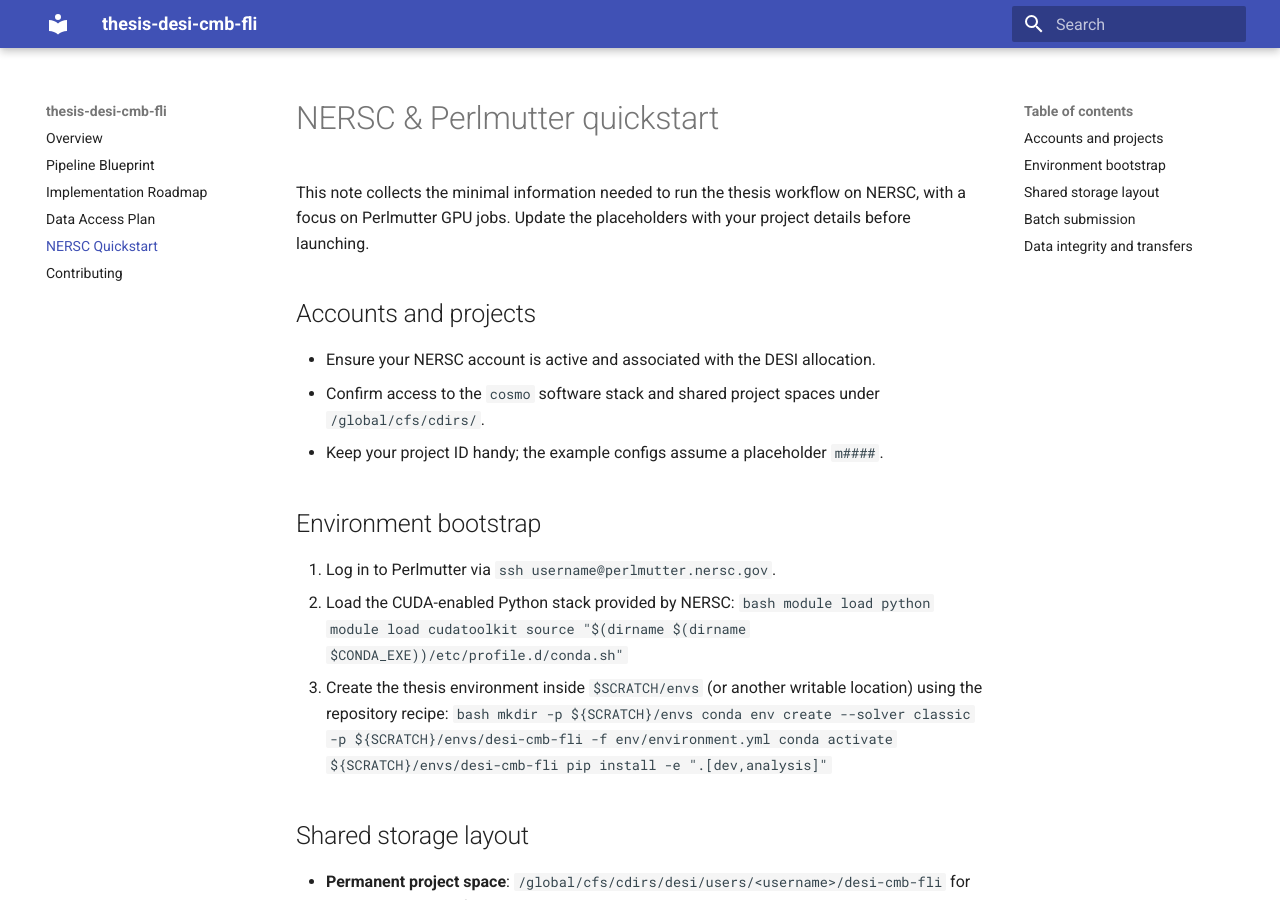
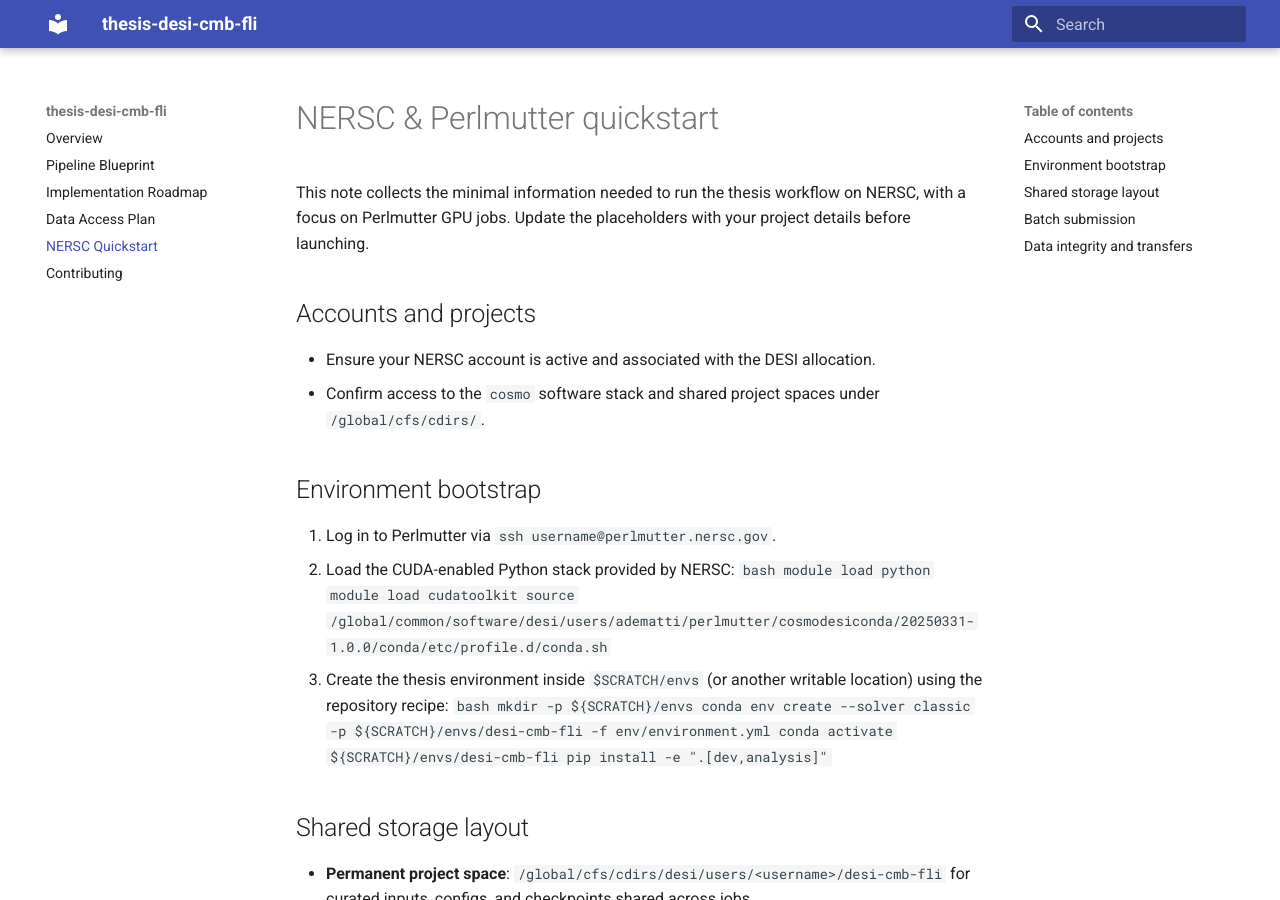
Before and after one commit to Joletaxi19/thesis-desi-cmb-fli, an MkDocs documentation site: the page built from docs/hpc.md, in a window 1280 px wide and 900 px high. Built offline with MkDocs 1.6.1 and Material for MkDocs 9.7.7, drawn with Linux system fonts in a browser that asks for light colours.

Commit message:
doc clarifications

````diff
--- a/docs/hpc.md
+++ b/docs/hpc.md
@@ -8,7 +8,6 @@
 - Ensure your NERSC account is active and associated with the DESI allocation.
 - Confirm access to the `cosmo` software stack and shared project spaces under
   `/global/cfs/cdirs/`.
-- Keep your project ID handy; the example configs assume a placeholder `m####`.
 
 ## Environment bootstrap
 1. Log in to Perlmutter via `ssh username@perlmutter.nersc.gov`.
@@ -16,7 +15,7 @@
    ```bash
    module load python
    module load cudatoolkit
-   source "$(dirname $(dirname $CONDA_EXE))/etc/profile.d/conda.sh"
+   source /global/common/software/desi/users/adematti/perlmutter/cosmodesiconda/20250331-1.0.0/conda/etc/profile.d/conda.sh
    ```
 3. Create the thesis environment inside `$SCRATCH/envs` (or another writable
   location) using the repository recipe:
````
Also changed, not shown: configs/README.md (+1 -1 lines), 2 other files.
